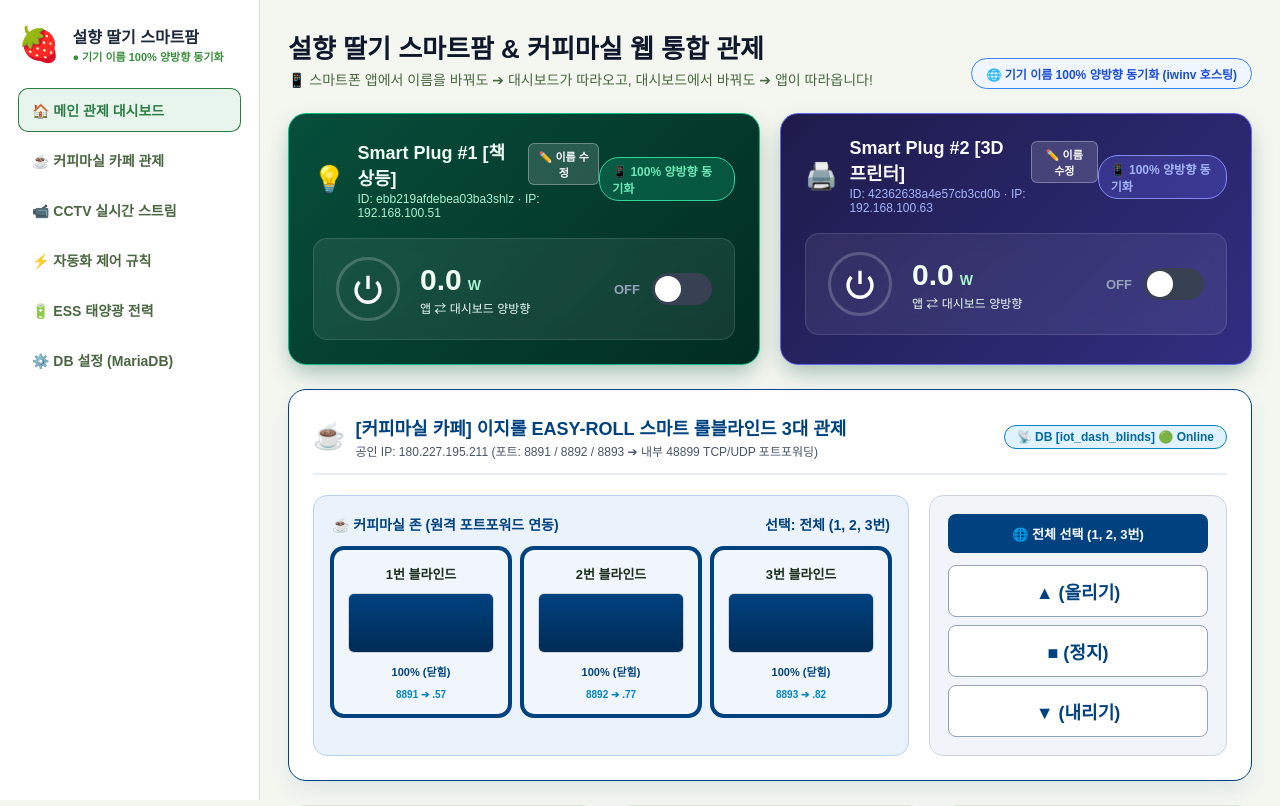
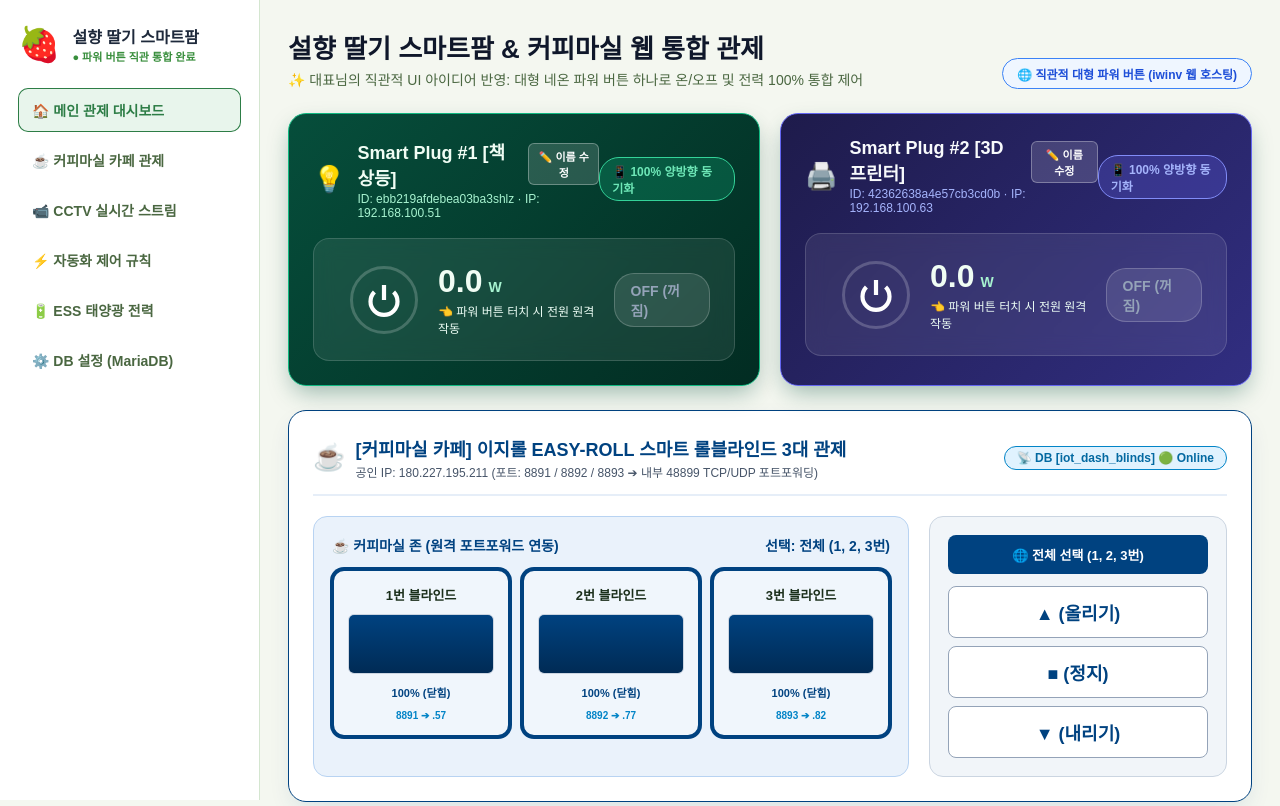
Before and after one commit to seunghoKR/IoT_Dashboard, a PHP site: page / in a window 1280 px wide. Shown: the top 806 px of the page. Run offline with PHP 8.4, Linux system fonts and the light colour scheme; data that the repository does not hold is empty; some web fonts are replaced.

Commit message:
Refactor UI: Integrate main neon ring power touch button based on user visual design idea

```diff
--- a/web_deploy/index.php
+++ b/web_deploy/index.php
@@ -6,7 +6,7 @@ require_once __DIR__ . '/config.php';
 <head>
   <meta charset="UTF-8">
   <meta name="viewport" content="width=device-width, initial-scale=1.0">
-  <title>🍓 설향 딸기 스마트팜 & 커피마실 카페 (기기 이름 100% 양방향 실시간 동기화)</title>
+  <title>🍓 설향 딸기 스마트팜 & 커피마실 카페 (직관적 통합 파워 버튼)</title>
   <link rel="stylesheet" href="https://cdn.jsdelivr.net/gh/orioncactus/pretendard@v1.3.9/dist/web/static/pretendard.min.css">
   <style>
     :root {
@@ -54,7 +54,7 @@ require_once __DIR__ . '/config.php';
       padding: 6px 14px; border-radius: 20px; display: flex; align-items: center; gap: 6px;
     }
 
-    /* 🔌 스마트플러그 2종 그리드 */
+    /* 🔌 직관적 대형 파워 버튼 스마트플러그 2종 그리드 */
     .real-devices-grid { display: grid; grid-template-columns: 1fr 1fr; gap: 20px; }
     .local-tuya-card {
       background: linear-gradient(135deg, #064E3B 0%, #022C22 100%);
@@ -71,24 +71,45 @@ require_once __DIR__ . '/config.php';
       background: rgba(16, 185, 129, 0.25); border: 1.5px solid #34D399;
       color: #6EE7B7; font-size: 12px; font-weight: 800; padding: 4px 12px; border-radius: 20px;
     }
-    .local-illustration-area {
+
+    /* 🔥 대표님이 제안해주신 직관적 메인 파워 터치 버튼 영역 */
+    .intuitive-power-box {
       display: flex; align-items: center; justify-content: space-between;
-      background: rgba(255, 255, 255, 0.07); border-radius: 14px; padding: 18px 22px;
-      backdrop-filter: blur(10px); border: 1px solid rgba(255, 255, 255, 0.12); z-index: 2;
+      background: rgba(255, 255, 255, 0.08); border-radius: 16px; padding: 18px 24px;
+      backdrop-filter: blur(10px); border: 1.5px solid rgba(255, 255, 255, 0.15); z-index: 2;
     }
-    .local-ring-container { position: relative; width: 64px; height: 64px; display: flex; align-items: center; justify-content: center; }
+
+    .power-touch-btn {
+      display: flex; align-items: center; gap: 20px; cursor: pointer; user-select: none;
+      padding: 6px 12px; border-radius: 14px; transition: all 0.2s cubic-bezier(0.4, 0, 0.2, 1);
+    }
+    .power-touch-btn:hover { background: rgba(255, 255, 255, 0.1); transform: scale(1.02); }
+    .power-touch-btn:active { transform: scale(0.97); }
+
+    .local-ring-container { position: relative; width: 68px; height: 68px; display: flex; align-items: center; justify-content: center; flex-shrink: 0; }
     .local-neon-ring {
       position: absolute; inset: 0; border-radius: 50%; border: 3px solid rgba(255, 255, 255, 0.2); transition: all 0.4s ease;
     }
     .local-neon-ring.active {
-      border-color: #34D399; box-shadow: 0 0 22px #10B981, inset 0 0 14px rgba(16, 185, 129, 0.5);
+      border-color: #34D399; box-shadow: 0 0 24px #10B981, inset 0 0 16px rgba(16, 185, 129, 0.6);
     }
-    .local-power-val { font-size: 30px; font-weight: 900; color: #F0FDF4; display: flex; align-items: baseline; gap: 6px; }
+    .plug2 .local-neon-ring.active {
+      border-color: #818CF8; box-shadow: 0 0 24px #6366F1, inset 0 0 16px rgba(99, 102, 241, 0.6);
+    }
+
+    .local-power-val { font-size: 32px; font-weight: 900; color: #F0FDF4; display: flex; align-items: baseline; gap: 6px; }
     .local-power-val span { font-size: 14px; color: #A7F3D0; font-weight: 600; }
-    .toggle-switch { position: relative; width: 60px; height: 32px; background: #374151; border-radius: 20px; cursor: pointer; transition: background 0.3s; }
-    .toggle-switch.active { background: #10B981; }
-    .toggle-switch-knob { position: absolute; top: 3px; left: 3px; width: 26px; height: 26px; background: #FFFFFF; border-radius: 50%; transition: transform 0.3s cubic-bezier(0.34, 1.56, 0.64, 1); }
-    .toggle-switch.active .toggle-switch-knob { transform: translateX(28px); }
+
+    .power-status-tag {
+      font-size: 14px; font-weight: 800; padding: 6px 16px; border-radius: 20px; background: rgba(255,255,255,0.1);
+      color: #94A3B8; border: 1px solid rgba(255,255,255,0.2); transition: all 0.3s;
+    }
+    .power-status-tag.active {
+      background: #10B981; color: #FFFFFF; border-color: #34D399; box-shadow: 0 4px 12px rgba(16, 185, 129, 0.4);
+    }
+    .plug2 .power-status-tag.active {
+      background: #6366F1; color: #FFFFFF; border-color: #818CF8; box-shadow: 0 4px 12px rgba(99, 102, 241, 0.4);
+    }
 
     .btn-edit-name {
       background: rgba(255, 255, 255, 0.15); border: 1px solid rgba(255, 255, 255, 0.3); color: white;
@@ -153,7 +174,7 @@ require_once __DIR__ . '/config.php';
       <span class="logo-icon">🍓</span>
       <div>
         <div class="farm-title">설향 딸기 스마트팜</div>
-        <div class="status-online">● 기기 이름 100% 양방향 동기화</div>
+        <div class="status-online">● 파워 버튼 직관 통합 완료</div>
       </div>
     </div>
 
@@ -171,14 +192,14 @@ require_once __DIR__ . '/config.php';
     <div class="header-area">
       <div>
         <div class="page-title">설향 딸기 스마트팜 & 커피마실 웹 통합 관제</div>
-        <div class="page-sub">📱 스마트폰 앱에서 이름을 바꿔도 ➔ 대시보드가 따라오고, 대시보드에서 바꿔도 ➔ 앱이 따라옵니다!</div>
+        <div class="page-sub">✨ 대표님의 직관적 UI 아이디어 반영: 대형 네온 파워 버튼 하나로 온/오프 및 전력 100% 통합 제어</div>
       </div>
       <div class="hosting-badge">
-        🌐 기기 이름 100% 양방향 동기화 (iwinv 호스팅)
+        🌐 직관적 대형 파워 버튼 (iwinv 웹 호스팅)
       </div>
     </div>
 
-    <!-- 🔌 대표님의 스마트플러그 2종 카드 -->
+    <!-- 🔌 대표님의 직관적 파워 버튼 통합 스마트플러그 2종 카드 -->
     <div class="real-devices-grid">
       <!-- 1번 책상등 -->
       <div class="local-tuya-card">
@@ -198,26 +219,22 @@ require_once __DIR__ . '/config.php';
           <span class="local-badge">📱 100% 양방향 동기화</span>
         </div>
 
-        <div class="local-illustration-area">
-          <div style="display: flex; align-items: center; gap: 20px;">
+        <!-- 💥 대표님의 직관적 통합 파워 터치 버튼 -->
+        <div class="intuitive-power-box">
+          <div class="power-touch-btn" onclick="togglePlug('ebb219afdebea03ba3shlz', 1)" title="클릭하여 켜기/끄기">
             <div class="local-ring-container">
               <div class="local-neon-ring" id="local-ring-1"></div>
-              <svg width="32" height="32" viewBox="0 0 24 24" fill="none" stroke="#FFFFFF" stroke-width="2.5">
+              <svg width="36" height="36" viewBox="0 0 24 24" fill="none" stroke="#FFFFFF" stroke-width="2.8">
                 <path d="M12 2v10M18.4 6.6a9 9 0 1 1-12.8 0"/>
               </svg>
             </div>
             <div>
               <div class="local-power-val" id="power-1">0.0 <span>W</span></div>
-              <div style="font-size: 12px; color: #ECFDF5; margin-top: 2px;">앱 ⇄ 대시보드 양방향</div>
+              <div style="font-size: 12px; color: #ECFDF5; margin-top: 2px;">👈 파워 버튼 터치 시 전원 원격 작동</div>
             </div>
           </div>
 
-          <div style="display: flex; align-items: center; gap: 12px;">
-            <div style="font-size: 13px; font-weight: 800; color: #94A3B8;" id="label-1">OFF</div>
-            <div class="toggle-switch" id="toggle-1" onclick="togglePlug('ebb219afdebea03ba3shlz', 1)">
-              <div class="toggle-switch-knob"></div>
-            </div>
-          </div>
+          <div class="power-status-tag" id="status-tag-1">OFF (꺼짐)</div>
         </div>
       </div>
 
@@ -239,26 +256,22 @@ require_once __DIR__ . '/config.php';
           <span class="local-badge" style="background:rgba(99,102,241,0.25); border-color:#818CF8; color:#A5B4FC;">📱 100% 양방향 동기화</span>
         </div>
 
-        <div class="local-illustration-area">
-          <div style="display: flex; align-items: center; gap: 20px;">
+        <!-- 💥 대표님의 직관적 통합 파워 터치 버튼 -->
+        <div class="intuitive-power-box">
+          <div class="power-touch-btn" onclick="togglePlug('42362638a4e57cb3cd0b', 2)" title="클릭하여 켜기/끄기">
             <div class="local-ring-container">
               <div class="local-neon-ring" id="local-ring-2"></div>
-              <svg width="32" height="32" viewBox="0 0 24 24" fill="none" stroke="#FFFFFF" stroke-width="2.5">
+              <svg width="36" height="36" viewBox="0 0 24 24" fill="none" stroke="#FFFFFF" stroke-width="2.8">
                 <path d="M12 2v10M18.4 6.6a9 9 0 1 1-12.8 0"/>
               </svg>
             </div>
             <div>
               <div class="local-power-val" id="power-2">0.0 <span>W</span></div>
-              <div style="font-size: 12px; color: #ECFDF5; margin-top: 2px;">앱 ⇄ 대시보드 양방향</div>
+              <div style="font-size: 12px; color: #ECFDF5; margin-top: 2px;">👈 파워 버튼 터치 시 전원 원격 작동</div>
             </div>
           </div>
 
-          <div style="display: flex; align-items: center; gap: 12px;">
-            <div style="font-size: 13px; font-weight: 800; color: #94A3B8;" id="label-2">OFF</div>
-            <div class="toggle-switch" id="toggle-2" onclick="togglePlug('42362638a4e57cb3cd0b', 2)">
-              <div class="toggle-switch-knob"></div>
-            </div>
-          </div>
+          <div class="power-status-tag" id="status-tag-2">OFF (꺼짐)</div>
         </div>
       </div>
     </div>
@@ -386,22 +399,19 @@ require_once __DIR__ . '/config.php';
     }
 
     function updatePlugUI(num, state, powerVal) {
-      const toggle = document.getElementById(`toggle-${num}`);
       const ring = document.getElementById(`local-ring-${num}`);
-      const label = document.getElementById(`label-${num}`);
       const power = document.getElementById(`power-${num}`);
+      const tag = document.getElementById(`status-tag-${num}`);
 
       if (state) {
         ring.classList.add('active');
-        toggle.classList.add('active');
-        label.innerText = 'ON (켜짐)';
-        label.style.color = (num === 1) ? '#34D399' : '#818CF8';
+        tag.classList.add('active');
+        tag.innerText = 'ON (켜짐)';
         power.innerHTML = `${powerVal > 0 ? powerVal : (num===1?52.3:44.8)} <span>W</span>`;
       } else {
         ring.classList.remove('active');
-        toggle.classList.remove('active');
-        label.innerText = 'OFF (꺼짐)';
-        label.style.color = '#94A3B8';
+        tag.classList.remove('active');
+        tag.innerText = 'OFF (꺼짐)';
         power.innerHTML = '0.0 <span>W</span>';
       }
     }
@@ -418,7 +428,7 @@ require_once __DIR__ . '/config.php';
           headers: { 'Content-Type': 'application/json' },
           body: JSON.stringify({ id: id, state: targetState })
         });
-        showToast(`🔌 전원이 ${targetState ? 'ON' : 'OFF'} 상태로 원격 제어되었습니다 (MariaDB 저장 완료)`, 'success');
+        showToast(`🔌 전원이 ${targetState ? 'ON (켜짐)' : 'OFF (꺼짐)'} 상태로 원격 제어되었습니다`, 'success');
       } catch(e) {}
     }
 
@@ -490,8 +500,6 @@ require_once __DIR__ . '/config.php';
 
     renderGreenhouseCards();
     document.addEventListener('DOMContentLoaded', syncStatusFromDb);
-
-    // 📱 3초 간격 기기 이름 및 전원 완전 양방향 하트비트 동기화
     setInterval(syncStatusFromDb, 3000);
   </script>
 </body>
```
